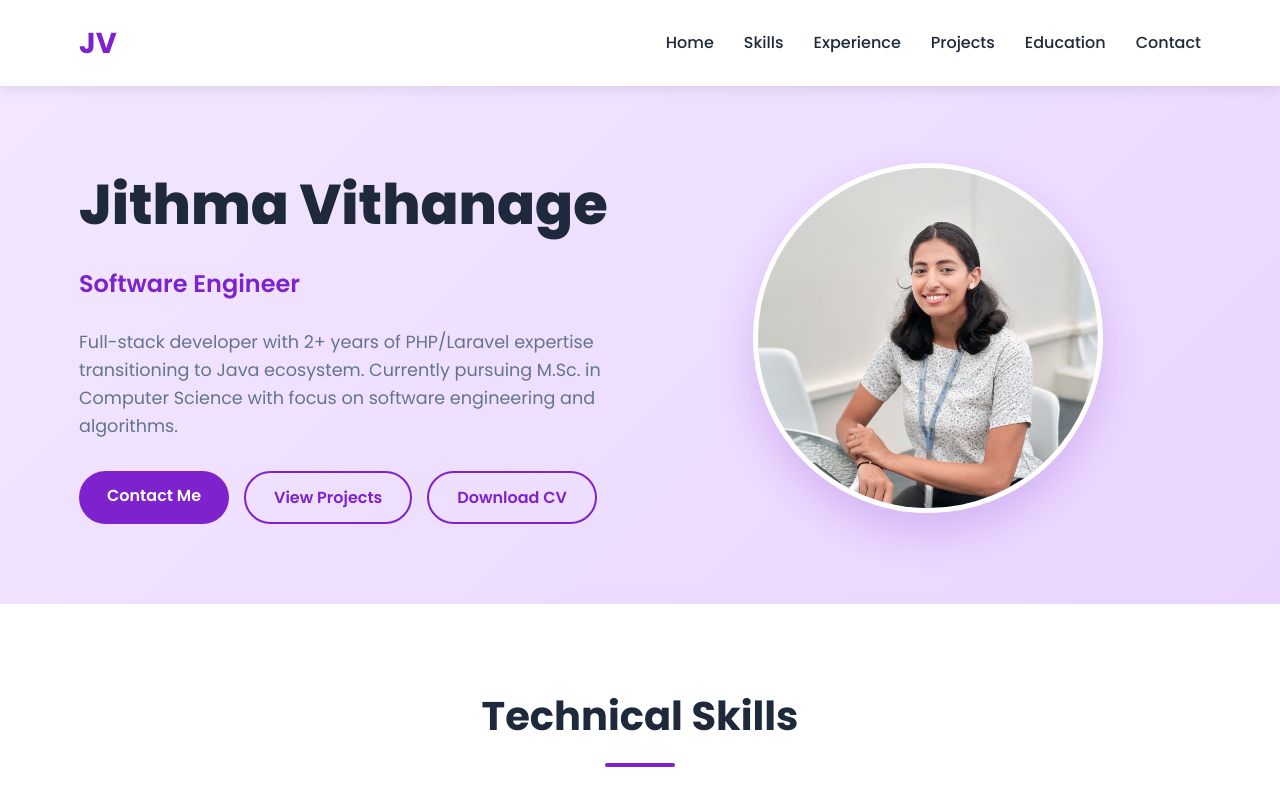
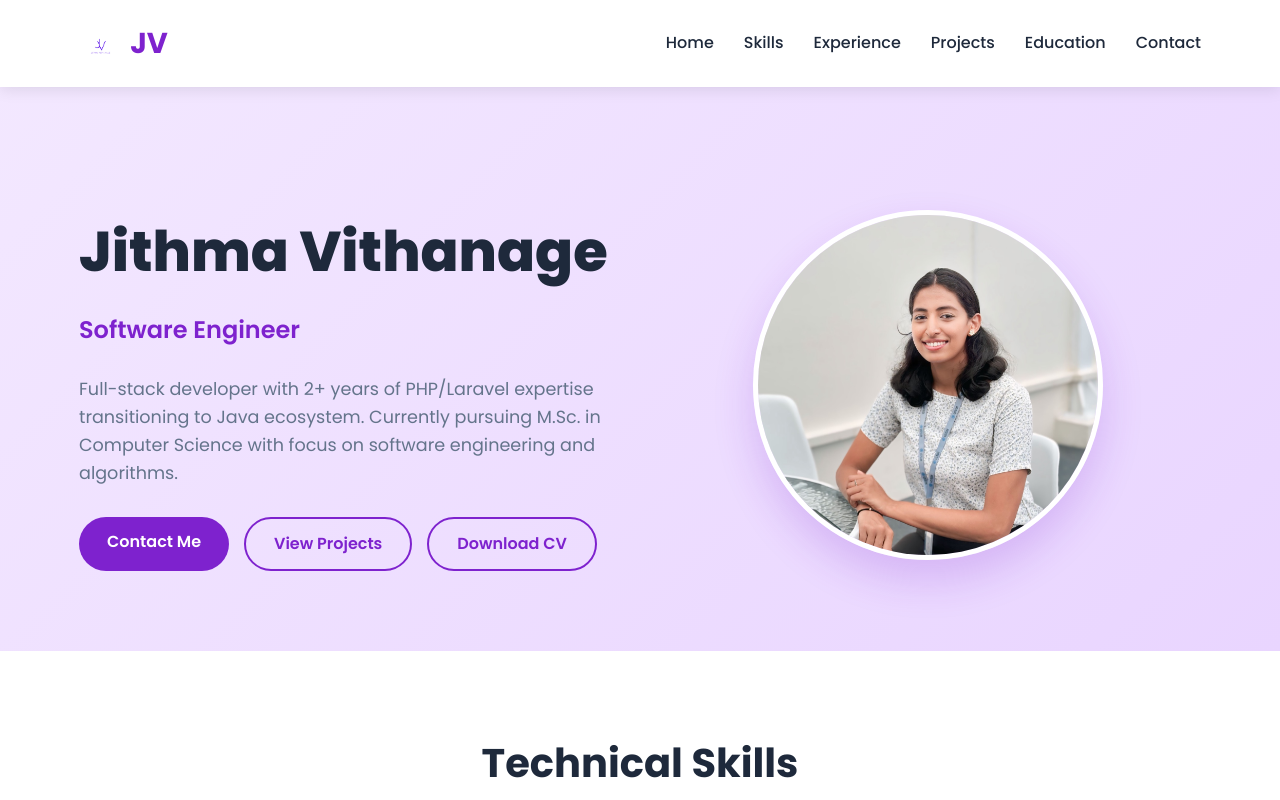
Before and after one commit to jithmapv/Portfolio, a website: page index.html in a window 1280 px wide. Shown: the top 800 px of the page. Drawn offline with Linux system fonts and the light colour scheme.

Commit message:
feat: add favicon image and update logo in header for improved branding

```diff
--- a/index.html
+++ b/index.html
@@ -4,6 +4,7 @@
     <meta charset="UTF-8">
     <meta name="viewport" content="width=device-width, initial-scale=1.0">
     <title>Jithma Vithanage - Software Engineer</title>
+    <link rel="icon" type="image/png" href="images/favicon.png">
     <link rel="stylesheet" href="https://cdnjs.cloudflare.com/ajax/libs/font-awesome/6.4.0/css/all.min.css">
     <link rel="preconnect" href="https://fonts.googleapis.com">
     <link rel="preconnect" href="https://fonts.gstatic.com" crossorigin>
@@ -123,6 +124,11 @@
             font-weight: 700;
             color: var(--primary);
             text-decoration: none;
+        }
+        .logo-img {
+            height: 1.5em;
+            vertical-align: middle;
+            margin-right: 8px;
         }
 
         .nav-links {
@@ -772,12 +778,12 @@
         }
     </style>
 </head>
-<body>
+                <a href="#home" class="logo"><img src="images/favicon.png" alt="JV Favicon" class="logo-img">JV</a>
     <!-- Header -->
     <header>
         <div class="container">
             <nav>
-                <a href="#" class="logo">JV</a>
+                <a href="#home" class="logo"><img src="images/favicon.png" alt="JV Favicon" style="height:1.5em;vertical-align:middle;margin-right:8px;">JV</a>
                 <ul class="nav-links">
                     <li><a href="#home">Home</a></li>
                     <li><a href="#skills">Skills</a></li>
```
Also changed, not shown: images/favicon.png (added).
